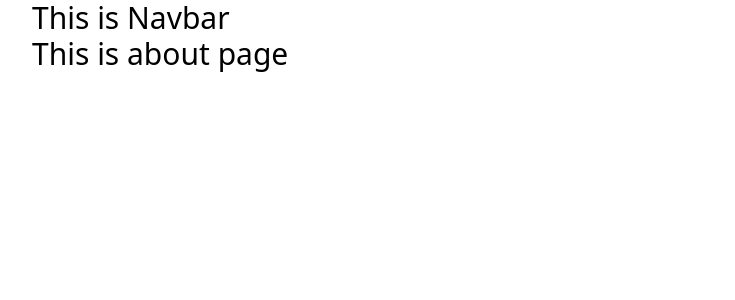
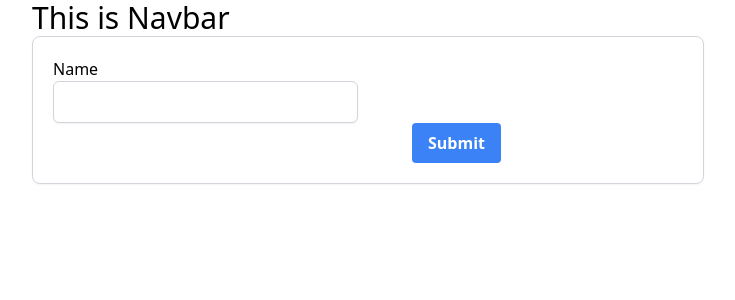
Before and after one commit to SaFaUU/level-2-web, a React (Vite) app in the folder FE-Track/react-reuseable-components-module-4/: page /about in a window 1280 px wide. Shown: the top 300 px of the page, without its empty margins (272-1007 px from the left). Built offline with nearby package versions, Linux system fonts and the light colour scheme.

Commit message:
Reusable Form

```diff
--- /dev/null
+++ b/FE-Track/react-reuseable-components-module-4/src/components/ReusableForm/Form.tsx
@@ -0,0 +1,26 @@
+import React, { createContext } from "react";
+import cn from "../../utils/cn";
+import { TForm } from "../../types";
+
+export const FormElementContext = createContext<{ double: boolean } | null>(
+  null
+);
+
+export const Form = ({ children, onSubmit, double = false }: TForm) => {
+  return (
+    <FormElementContext.Provider value={{ double }}>
+      <form
+        onSubmit={onSubmit}
+        className={cn(
+          "border border-gray-300 shadow-sm rounded-lg w-full mx-auto p-5 s",
+          {
+            "max-w-5xl": double,
+            "max-w-md": !double,
+          }
+        )}
+      >
+        {children}
+      </form>
+    </FormElementContext.Provider>
+  );
+};
--- /dev/null
+++ b/FE-Track/react-reuseable-components-module-4/src/components/ReusableForm/FormSection.tsx
@@ -0,0 +1,17 @@
+import React from "react";
+import cn from "../../utils/cn";
+import { FormElementContext } from ".";
+
+export const FormSection = ({ children }: { children: React.ReactNode }) => {
+  const { double } = React.useContext(FormElementContext);
+  return (
+    <div
+      className={cn(" grid grid-cols-1 gap-5 justify-items-center", {
+        "md:grid-cols-2": double,
+        "md:grid-cols-1": !double,
+      })}
+    >
+      {children}
+    </div>
+  );
+};
--- /dev/null
+++ b/FE-Track/react-reuseable-components-module-4/src/components/ReusableForm/FormSubmit.tsx
@@ -0,0 +1,22 @@
+import React from "react";
+import cn from "../../utils/cn";
+import Button from "../ui/Button";
+import { FormElementContext } from ".";
+
+export const FormSubmit = () => {
+  const { double } = React.useContext(FormElementContext);
+
+  return (
+    <div
+      className={cn(
+        "w-full grid grid-cols-1 gap-5 justify-items-center max-w-md"
+      )}
+    >
+      <div className="w-full col-start-1 md:col-start-2 flex justify-end">
+        <Button className="w-full md:w-fit" type="submit">
+          Submit
+        </Button>
+      </div>
+    </div>
+  );
+};
--- /dev/null
+++ b/FE-Track/react-reuseable-components-module-4/src/components/ReusableForm/Input.tsx
@@ -0,0 +1,18 @@
+import React from "react";
+
+export const Input = ({ label, register, errors, type }) => {
+  return (
+    <div className="w-full max-w-md">
+      <label htmlFor="name" className="block">
+        {label}
+      </label>
+      <input
+        type="text"
+        id="name"
+        {...register}
+        className="w-full border border-gray-300 rounded-md focus:border-purple-500 focus:ring-purple-500"
+      />
+      {errors.name && <p className="text-red-500">{errors.name.message}</p>}
+    </div>
+  );
+};
--- /dev/null
+++ b/FE-Track/react-reuseable-components-module-4/src/components/ReusableForm/index.ts
@@ -0,0 +1,4 @@
+export * from "./Form";
+export * from "./FormSection";
+export * from "./FormSubmit";
+export * from "./Input";
--- a/FE-Track/react-reuseable-components-module-4/src/pages/About.tsx
+++ b/FE-Track/react-reuseable-components-module-4/src/pages/About.tsx
@@ -1,9 +1,47 @@
 import React from "react";
+import {
+  Form,
+  FormSection,
+  FormSubmit,
+  Input,
+} from "../components/ReusableForm";
+import { FieldValues, useForm } from "react-hook-form";
+import InputField from "../components/NormalForm/InputField";
+import { z } from "zod";
 
 const About = () => {
+  const {
+    handleSubmit,
+    register,
+    formState: { errors },
+  } = useForm<TTest>();
+
+  const onSubmit = (data: FieldValues) => {
+    console.log(data);
+  };
+
+  const TestSchema = z.object({
+    name: z
+      .string()
+      .min(1, { message: "Name is required" })
+      .max(50, { message: "Name is too long" }),
+  });
+
+  type TTest = z.infer<typeof TestSchema>;
+
   return (
     <div>
-      <h1>This is about page</h1>
+      <Form onSubmit={handleSubmit(onSubmit)} double={true}>
+        <FormSection>
+          <Input
+            type="text"
+            label="Name"
+            register={register("name")}
+            errors={errors}
+          />
+        </FormSection>
+        <FormSubmit></FormSubmit>
+      </Form>
     </div>
   );
 };
--- /dev/null
+++ b/FE-Track/react-reuseable-components-module-4/src/types/form.types.ts
@@ -0,0 +1,5 @@
+export type TForm = {
+  children: React.ReactNode;
+  onSubmit: () => void;
+  double?: boolean;
+};
--- /dev/null
+++ b/FE-Track/react-reuseable-components-module-4/src/types/index.ts
@@ -0,0 +1 @@
+export * from "./form.types";
```
